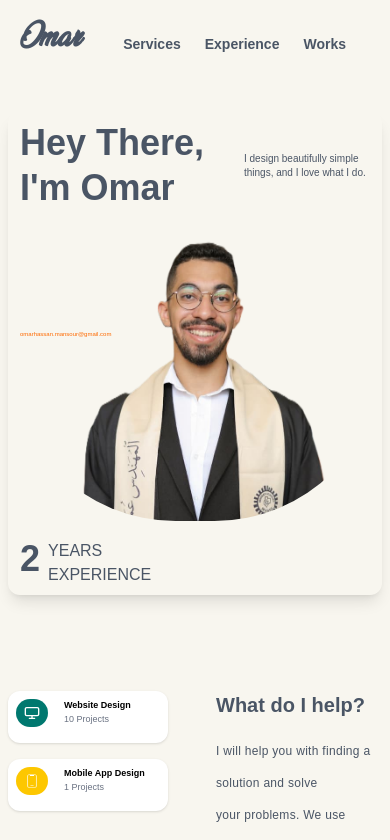
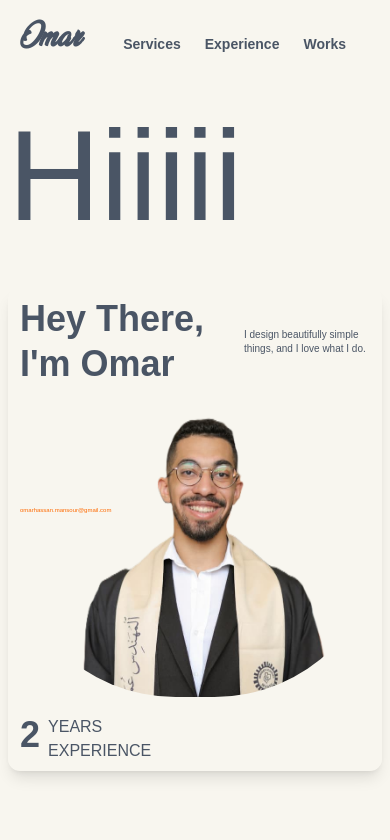
Before and after one commit to Omar2461/Portfolio, a Next.js app: page / in a window 390 px wide. Shown: the top 840 px of the page. Built offline with nearby package versions, Linux system fonts and the light colour scheme.

Commit message:
feat:improve responsive design across the project

```diff
--- a/app/page.tsx
+++ b/app/page.tsx
@@ -11,8 +11,9 @@ export default function PortfolioPage() {
         <Header />
 
         {/* INTRO */}
+  <div className="text-9xl text-gray-600">Hiiiii</div>
+        <IntroSection />
 
-        <IntroSection />
 
         {/* SERVICES */}
         <ServicesSection />
--- a/components/ExperienceSection.tsx
+++ b/components/ExperienceSection.tsx
@@ -31,7 +31,7 @@ function ExperienceSection() {
             <div className="w-full h-full rounded-full bg-teal-600"></div>
           </div>
 
-          <div className="h-99 landscape:h-91 md:landscape:h-76 md:h-76 lg:landscape:h-68 lg:h-68 xl:h-44 border-l-2 border-dashed border-gray-300"></div>
+          <div className="h-99 landscape:h-91 md:landscape:h-76 md:h-76 lg:landscape:h-68 lg:h-68 xl:h-44 xl:landscape:h-44  border-l-2 border-dashed border-gray-300"></div>
 
           <div className="w-6 h-6 rounded-full border-2 border-gray-300 p-1">
             <div className="w-full h-full rounded-full bg-orange-500"></div>
```
